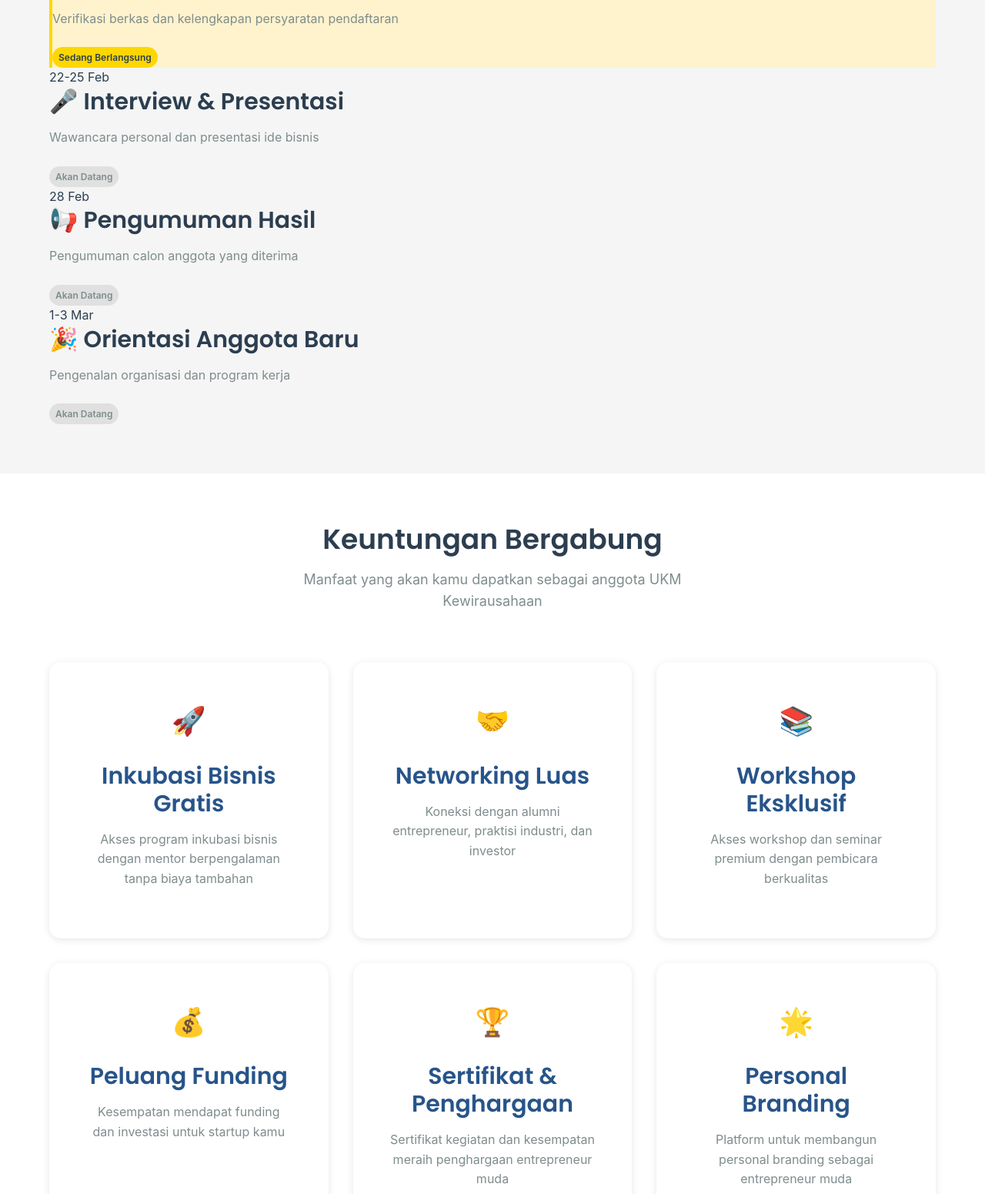
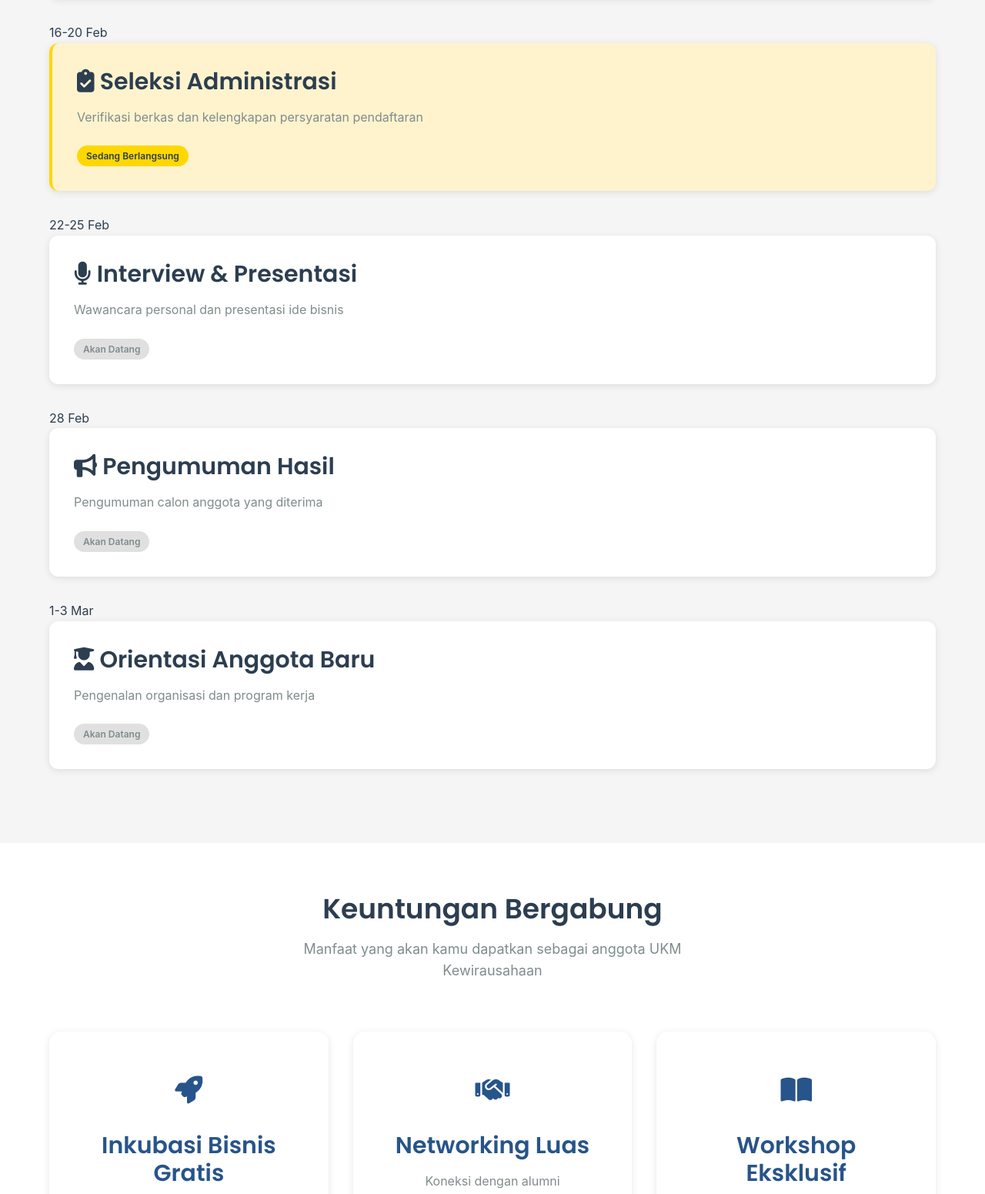
Before and after one commit to IzazTsany14/project, a website: page join/index.html in a window 1280 px wide. Shown: the part 822-2373 px from the top of the page at 77% size. Drawn offline with Linux system fonts and the light colour scheme.

Commit message:
ubah ikon

```diff
--- a/join/index.html
+++ b/join/index.html
@@ -13,6 +13,8 @@
     <link rel="stylesheet" href="../css/components/cards.css">
     <link rel="stylesheet" href="../css/components/buttons.css">
     <link rel="stylesheet" href="../css/components/forms.css">
+    <link rel="stylesheet" href="https://cdnjs.cloudflare.com/ajax/libs/font-awesome/6.5.0/css/all.min.css">
+
 </head>
 <body>
     <!-- Navigation -->
@@ -91,7 +93,7 @@
                 <div class="timeline-item completed">
                     <div class="timeline-date">1-15 Feb</div>
                     <div class="timeline-content">
-                        <h3>📝 Pendaftaran Online</h3>
+                        <h3><i class="fas fa-file-alt"></i> Pendaftaran Online</h3>
                         <p>Pengisian formulir pendaftaran dan upload berkas persyaratan</p>
                         <span class="timeline-status completed">Selesai</span>
                     </div>
@@ -100,7 +102,7 @@
                 <div class="timeline-item active">
                     <div class="timeline-date">16-20 Feb</div>
                     <div class="timeline-content">
-                        <h3>📋 Seleksi Administrasi</h3>
+                         <h3><i class="fas fa-clipboard-check"></i> Seleksi Administrasi</h3>
                         <p>Verifikasi berkas dan kelengkapan persyaratan pendaftaran</p>
                         <span class="timeline-status active">Sedang Berlangsung</span>
                     </div>
@@ -109,7 +111,7 @@
                 <div class="timeline-item">
                     <div class="timeline-date">22-25 Feb</div>
                     <div class="timeline-content">
-                        <h3>🎤 Interview & Presentasi</h3>
+                        <h3><i class="fas fa-microphone"></i> Interview & Presentasi</h3>
                         <p>Wawancara personal dan presentasi ide bisnis</p>
                         <span class="timeline-status upcoming">Akan Datang</span>
                     </div>
@@ -118,7 +120,7 @@
                 <div class="timeline-item">
                     <div class="timeline-date">28 Feb</div>
                     <div class="timeline-content">
-                        <h3>📢 Pengumuman Hasil</h3>
+                        <h3><i class="fas fa-bullhorn"></i> Pengumuman Hasil</h3>
                         <p>Pengumuman calon anggota yang diterima</p>
                         <span class="timeline-status upcoming">Akan Datang</span>
                     </div>
@@ -127,7 +129,7 @@
                 <div class="timeline-item">
                     <div class="timeline-date">1-3 Mar</div>
                     <div class="timeline-content">
-                        <h3>🎉 Orientasi Anggota Baru</h3>
+                        <h3><i class="fas fa-user-graduate"></i> Orientasi Anggota Baru</h3>
                         <p>Pengenalan organisasi dan program kerja</p>
                         <span class="timeline-status upcoming">Akan Datang</span>
                     </div>
@@ -146,37 +148,37 @@
 
             <div class="benefits-grid">
                 <div class="benefit-card">
-                    <div class="benefit-icon">🚀</div>
+                    <div class="benefit-icon"><i class="fas fa-rocket"></i></div>
                     <h3>Inkubasi Bisnis Gratis</h3>
                     <p>Akses program inkubasi bisnis dengan mentor berpengalaman tanpa biaya tambahan</p>
                 </div>
 
                 <div class="benefit-card">
-                    <div class="benefit-icon">🤝</div>
+                    <div class="benefit-icon"><i class="fas fa-handshake"></i></div>
                     <h3>Networking Luas</h3>
                     <p>Koneksi dengan alumni entrepreneur, praktisi industri, dan investor</p>
                 </div>
 
                 <div class="benefit-card">
-                    <div class="benefit-icon">📚</div>
+                    <div class="benefit-icon"><i class="fas fa-book-open"></i></div>
                     <h3>Workshop Eksklusif</h3>
                     <p>Akses workshop dan seminar premium dengan pembicara berkualitas</p>
                 </div>
 
                 <div class="benefit-card">
-                    <div class="benefit-icon">💰</div>
+                    <div class="benefit-icon"><i class="fas fa-money-bill-wave"></i></div>
                     <h3>Peluang Funding</h3>
                     <p>Kesempatan mendapat funding dan investasi untuk startup kamu</p>
                 </div>
 
                 <div class="benefit-card">
-                    <div class="benefit-icon">🏆</div>
+                     <div class="benefit-icon"><i class="fas fa-trophy"></i></div>
                     <h3>Sertifikat & Penghargaan</h3>
                     <p>Sertifikat kegiatan dan kesempatan meraih penghargaan entrepreneur muda</p>
                 </div>
 
                 <div class="benefit-card">
-                    <div class="benefit-icon">🌟</div>
+                    <div class="benefit-icon"><i class="fas fa-star"></i></div>
                     <h3>Personal Branding</h3>
                     <p>Platform untuk membangun personal branding sebagai entrepreneur muda</p>
                 </div>
@@ -650,6 +652,17 @@
     padding: var(--spacing-3xl) 0;
 }
 
+.timeline-item {
+    margin-bottom: var(--spacing-xl); /* Tambahan agar tidak terlalu rapat */
+}
+
+.timeline-item .timeline-content {
+    padding: var(--spacing-xl);
+    border-radius: 12px;
+    box-shadow: var(--shadow);
+    background: var(--white);
+}
+
 .timeline-item.completed .timeline-content {
     background: #E8F5E8;
     border-left: 4px solid #28A745;
@@ -662,11 +675,12 @@
 
 .timeline-status {
     display: inline-block;
-    padding: var(--spacing-xs) var(--spacing-sm);
-    border-radius: 15px;
+    padding: 4px 12px;
+    border-radius: 999px;
     font-size: var(--font-size-xs);
     font-weight: 600;
     margin-top: var(--spacing-sm);
+    white-space: nowrap;
 }
 
 .timeline-status.completed {
@@ -706,11 +720,13 @@
 .benefit-card:hover {
     transform: translateY(-5px);
     box-shadow: var(--shadow-hover);
+    color: var(--secondary-color);
 }
 
 .benefit-icon {
     font-size: var(--font-size-4xl);
     margin-bottom: var(--spacing-lg);
+    color: var(--secondary-color);
 }
 
 .benefit-card h3 {
```
Also changed, not shown: about/structure.html (+28 -19 lines).
